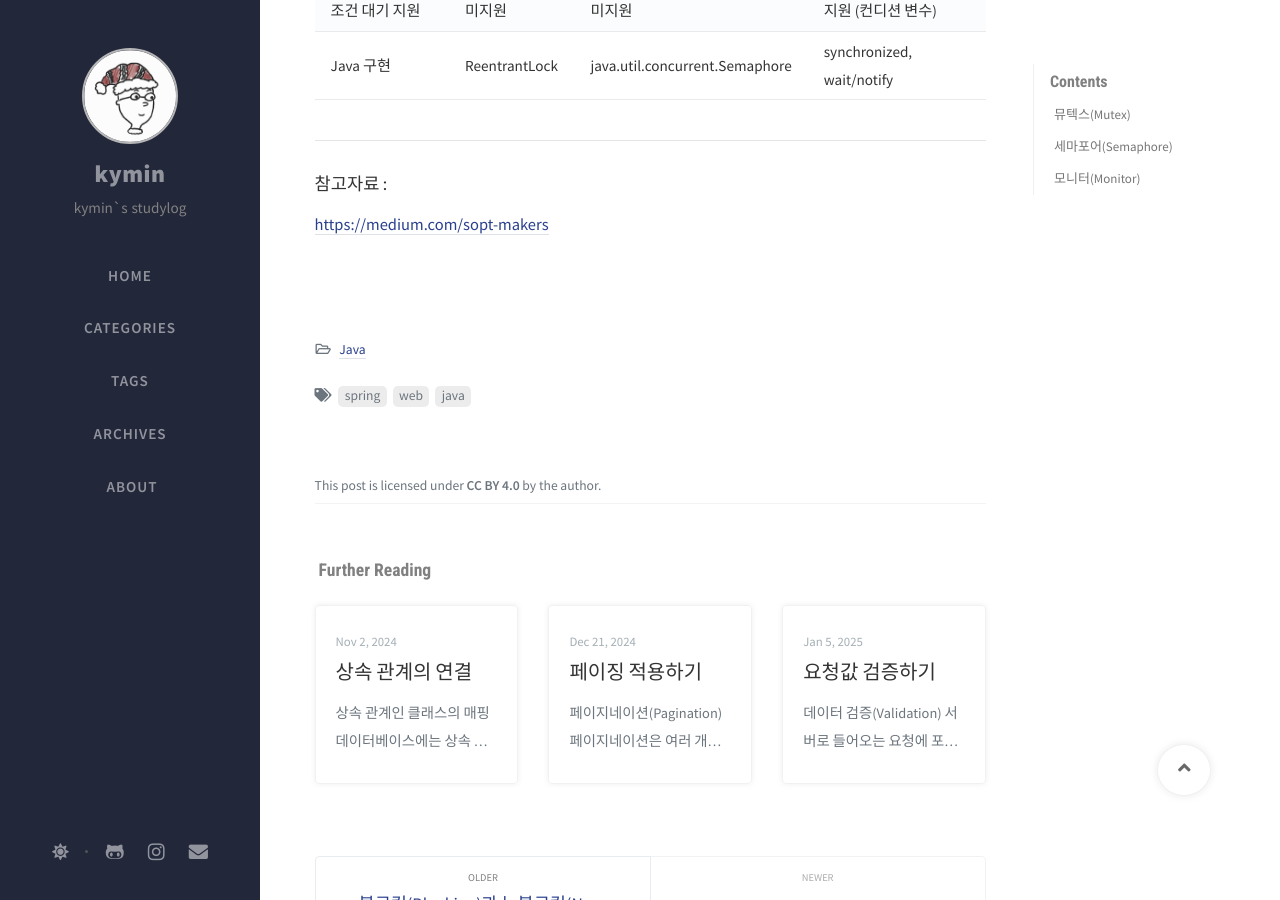
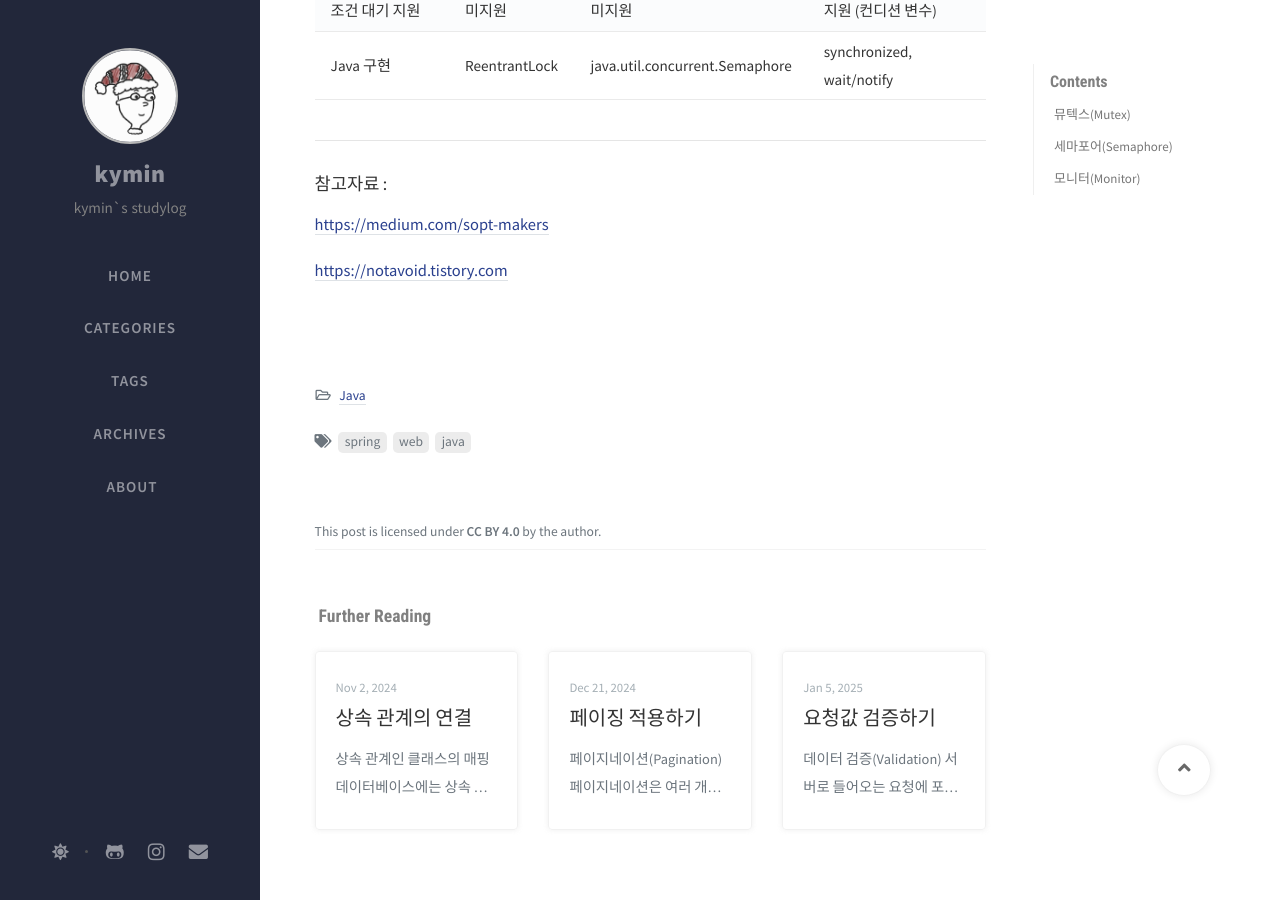
Before and after one commit to Kyoung-M1N/kyoung-M1N.github.io, a Jekyll site: the page built from _posts/java/2026-05-13-[Spring]thread_synchronizing.md, in a window 1280 px wide and 900 px high, scrolled down 4354 px. Built offline with Jekyll 4.4.1, drawn with Linux system fonts in a browser that asks for light colours; nearby versions of some CDN libraries; comment, search, counter and statistics services are not loaded; part of the change alters nothing that is shown.

Commit message:
docs: 포스트 수정

```diff
--- a/_posts/java/2026-05-13-[Spring]thread_synchronizing.md
+++ b/_posts/java/2026-05-13-[Spring]thread_synchronizing.md
@@ -163,3 +163,5 @@ public class SharedResource {
 ##### 참고자료 :
 
 [https://medium.com/sopt-makers](https://medium.com/sopt-makers/%EB%82%B4%EA%B0%80-%EC%96%B8%EC%A0%9C-2%EB%AA%85%EC%9D%B4-%EB%90%90%EC%A7%80-sopt-%EB%AA%A8%EC%9E%84-%EC%8B%A0%EC%B2%AD-%EB%8F%99%EC%8B%9C%EC%84%B1-%EC%9D%B4%EC%8A%88-%ED%95%B4%EA%B2%B0%EA%B8%B0-7c78105d7be4)
+
+[https://notavoid.tistory.com](https://notavoid.tistory.com/31)
```
